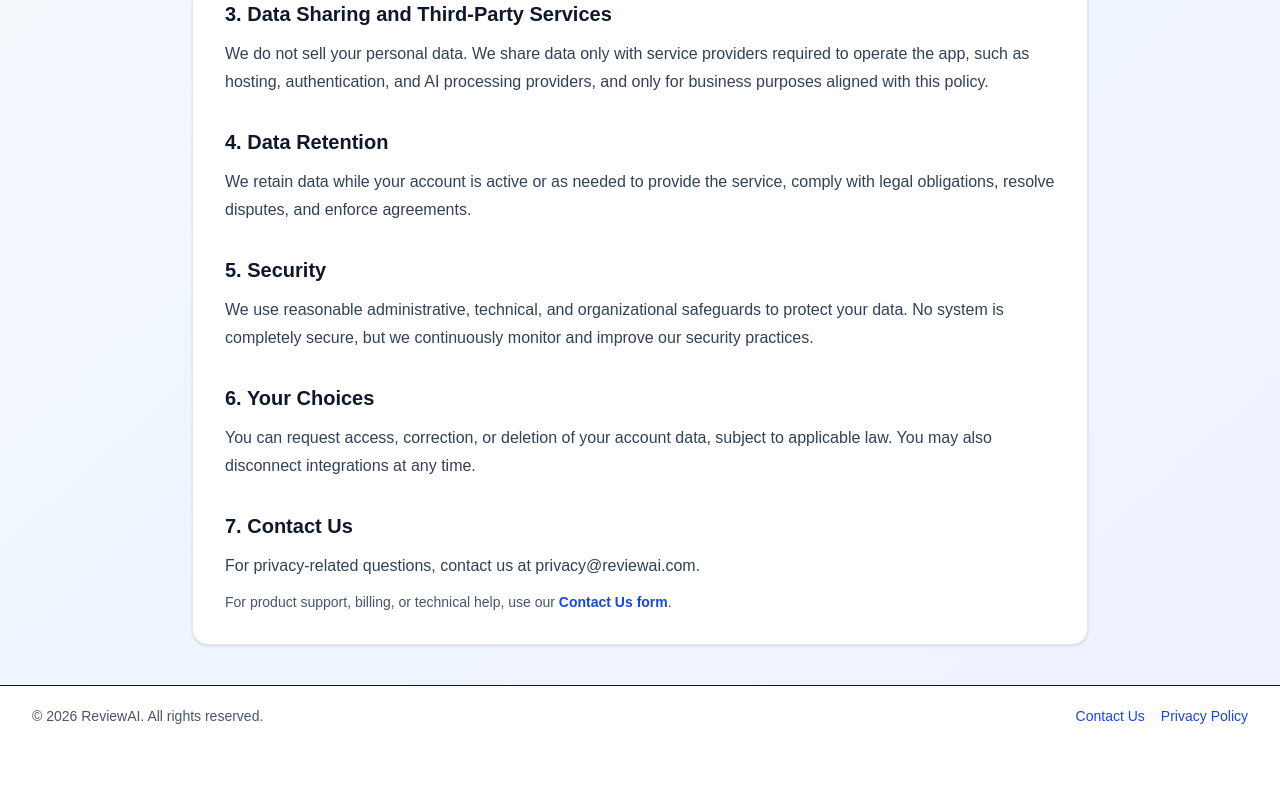
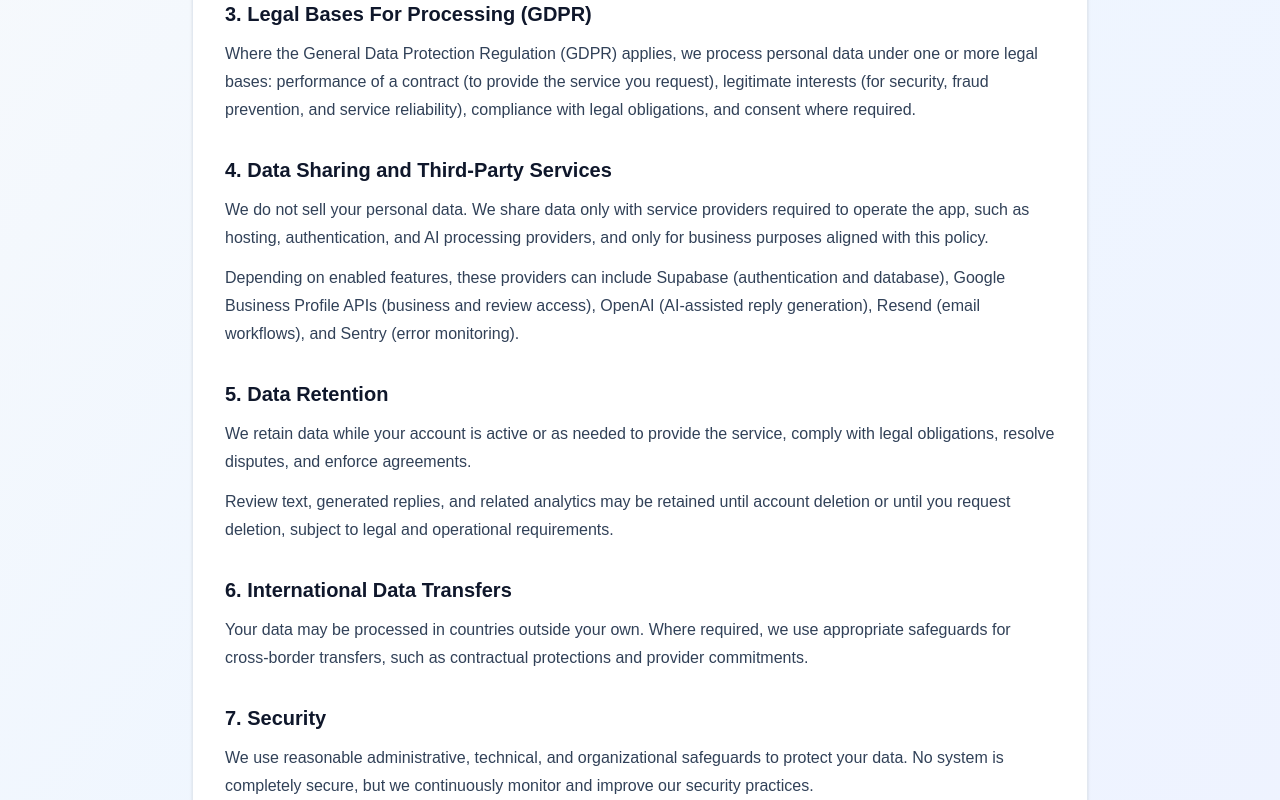
Before and after one commit to radhafogla/ai-review-reply-assistant, a Next.js app in the folder frontend/: page /privacy-policy in a window 1280 px wide. Shown: the part 560-1360 px from the top of the page. Before the commit the page ends 1306 px from the top, so only its background shows below. Built offline with nearby package versions, Linux system fonts and the light colour scheme; no server answers.

Commit message:
made add business smarter

```diff
--- a/frontend/app/api/google-locations/route.ts
+++ b/frontend/app/api/google-locations/route.ts
@@ -72,14 +72,24 @@
     return NextResponse.json({ locations })
 
   } catch (err) {
+    const errorMessage = err instanceof Error ? err.message : "Unknown error"
+    const reconnectRequired = /no google token found|refresh token missing|failed to refresh google access token/i.test(errorMessage)
+
     logApiError({
       requestId,
       endpoint,
       userId: user.id,
-      status: 500,
+      status: reconnectRequired ? 409 : 500,
       message: "Failed to fetch Google locations",
       error: err,
     })
-    return NextResponse.json({ error: "Failed to fetch locations" }, { status: 500 })
+
+    return NextResponse.json(
+      {
+        error: reconnectRequired ? "Google connection required" : "Failed to fetch locations",
+        reconnectRequired,
+      },
+      { status: reconnectRequired ? 409 : 500 },
+    )
   }
 }
--- a/frontend/app/connect-business/page.tsx
+++ b/frontend/app/connect-business/page.tsx
@@ -30,6 +30,7 @@
   const [loadingLocations, setLoadingLocations] = useState(false)
   const [savingBusinessId, setSavingBusinessId] = useState<string | null>(null)
   const [showAddPanel, setShowAddPanel] = useState(false)
+  const [connectNotice, setConnectNotice] = useState<string | null>(null)
 
   const loadSession = useCallback(async () => {
     const { data: { session } } = await supabase.auth.getSession()
@@ -73,9 +74,10 @@
   }, [])
 
   const fetchLocations = useCallback(async () => {
-    if (!accessToken) return
+    if (!accessToken) return { reconnectRequired: false }
 
     setLoadingLocations(true)
+    setConnectNotice(null)
 
     try {
       const res = await fetch("/api/google-locations", {
@@ -87,11 +89,20 @@
       const data = await res.json()
       if (res.ok) {
         setLocations(Array.isArray(data.locations) ? data.locations : [])
+        return { reconnectRequired: false }
       } else {
         console.error("Failed to fetch locations", data)
+        if (data?.reconnectRequired) {
+          return { reconnectRequired: true }
+        }
+
+        setConnectNotice("Unable to load locations right now. Please try again.")
+        return { reconnectRequired: false }
       }
     } catch (err) {
       console.error("Error fetching locations", err)
+      setConnectNotice("Unable to load locations right now. Please try again.")
+      return { reconnectRequired: false }
     } finally {
       setLoadingLocations(false)
     }
@@ -151,7 +162,13 @@
   async function handleAddAnotherClick() {
     if (hasReachedPlanLimit) return
     setShowAddPanel(true)
-    await fetchLocations()
+    const { reconnectRequired } = await fetchLocations()
+
+    if (reconnectRequired) {
+      setConnectNotice("Please reconnect Google to load your available locations.")
+      setShowAddPanel(false)
+      await handleConnectGoogle()
+    }
   }
 
   async function handleSelectLocation(location: Location) {
@@ -251,7 +268,7 @@
                     cursor: "pointer",
                   }}
                 >
-                  Connect Google
+                  Connect or Reconnect Google
                 </button>
 
                 <button
@@ -285,6 +302,14 @@
                 >
                   Go to Subscriptions
                 </Link>
+              </div>
+            )}
+
+            {connectNotice && (
+              <div style={{ marginTop: 12, borderRadius: 10, border: "1px solid #bfdbfe", backgroundColor: "#eff6ff", padding: "10px 12px" }}>
+                <p style={{ margin: 0, fontSize: 13, color: "#1e3a8a", fontWeight: 600 }}>
+                  {connectNotice}
+                </p>
               </div>
             )}
           </div>
--- a/frontend/app/privacy-policy/page.tsx
+++ b/frontend/app/privacy-policy/page.tsx
@@ -5,7 +5,7 @@
     <main className="min-h-screen bg-gradient-to-br from-slate-50 via-blue-50 to-indigo-50 px-4 py-10 text-slate-800 sm:px-6 lg:px-8">
       <div className="mx-auto max-w-4xl rounded-2xl border border-slate-200 bg-white p-6 shadow-sm sm:p-8">
         <h1 className="text-3xl font-bold tracking-tight text-slate-900">Privacy Policy</h1>
-        <p className="mt-3 text-sm text-slate-600">Last updated: January 1, 2026</p>
+        <p className="mt-3 text-sm text-slate-600">Last updated: March 18, 2026</p>
 
         <section className="mt-8 space-y-3">
           <h2 className="text-xl font-semibold text-slate-900">1. Information We Collect</h2>
@@ -26,24 +26,51 @@
         </section>
 
         <section className="mt-8 space-y-3">
-          <h2 className="text-xl font-semibold text-slate-900">3. Data Sharing and Third-Party Services</h2>
+          <h2 className="text-xl font-semibold text-slate-900">3. Legal Bases For Processing (GDPR)</h2>
+          <p className="leading-7 text-slate-700">
+            Where the General Data Protection Regulation (GDPR) applies, we process personal data under one or more
+            legal bases: performance of a contract (to provide the service you request), legitimate interests (for
+            security, fraud prevention, and service reliability), compliance with legal obligations, and consent where
+            required.
+          </p>
+        </section>
+
+        <section className="mt-8 space-y-3">
+          <h2 className="text-xl font-semibold text-slate-900">4. Data Sharing and Third-Party Services</h2>
           <p className="leading-7 text-slate-700">
             We do not sell your personal data. We share data only with service providers required to operate the app,
             such as hosting, authentication, and AI processing providers, and only for business purposes aligned with
             this policy.
           </p>
+          <p className="leading-7 text-slate-700">
+            Depending on enabled features, these providers can include Supabase (authentication and database), Google
+            Business Profile APIs (business and review access), OpenAI (AI-assisted reply generation), Resend (email
+            workflows), and Sentry (error monitoring).
+          </p>
         </section>
 
         <section className="mt-8 space-y-3">
-          <h2 className="text-xl font-semibold text-slate-900">4. Data Retention</h2>
+          <h2 className="text-xl font-semibold text-slate-900">5. Data Retention</h2>
           <p className="leading-7 text-slate-700">
             We retain data while your account is active or as needed to provide the service, comply with legal
             obligations, resolve disputes, and enforce agreements.
           </p>
+          <p className="leading-7 text-slate-700">
+            Review text, generated replies, and related analytics may be retained until account deletion or until you
+            request deletion, subject to legal and operational requirements.
+          </p>
         </section>
 
         <section className="mt-8 space-y-3">
-          <h2 className="text-xl font-semibold text-slate-900">5. Security</h2>
+          <h2 className="text-xl font-semibold text-slate-900">6. International Data Transfers</h2>
+          <p className="leading-7 text-slate-700">
+            Your data may be processed in countries outside your own. Where required, we use appropriate safeguards for
+            cross-border transfers, such as contractual protections and provider commitments.
+          </p>
+        </section>
+
+        <section className="mt-8 space-y-3">
+          <h2 className="text-xl font-semibold text-slate-900">7. Security</h2>
           <p className="leading-7 text-slate-700">
             We use reasonable administrative, technical, and organizational safeguards to protect your data. No system
             is completely secure, but we continuously monitor and improve our security practices.
@@ -51,15 +78,19 @@
         </section>
 
         <section className="mt-8 space-y-3">
-          <h2 className="text-xl font-semibold text-slate-900">6. Your Choices</h2>
+          <h2 className="text-xl font-semibold text-slate-900">8. Your Rights and Choices</h2>
           <p className="leading-7 text-slate-700">
             You can request access, correction, or deletion of your account data, subject to applicable law. You may
             also disconnect integrations at any time.
           </p>
+          <p className="leading-7 text-slate-700">
+            If GDPR applies, you may also have rights to portability, objection, and restriction of processing. You can
+            also lodge a complaint with your local supervisory authority.
+          </p>
         </section>
 
         <section className="mt-8 space-y-3">
-          <h2 className="text-xl font-semibold text-slate-900">7. Contact Us</h2>
+          <h2 className="text-xl font-semibold text-slate-900">9. Contact Us</h2>
           <p className="leading-7 text-slate-700">
             For privacy-related questions, contact us at privacy@reviewai.com.
           </p>
```
